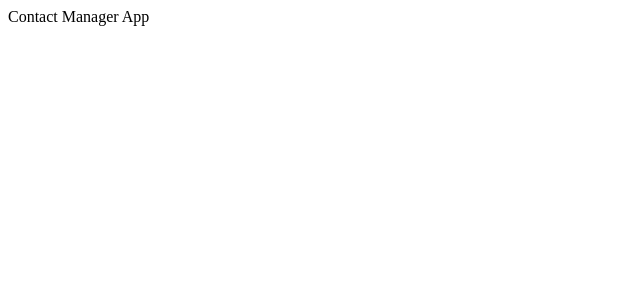
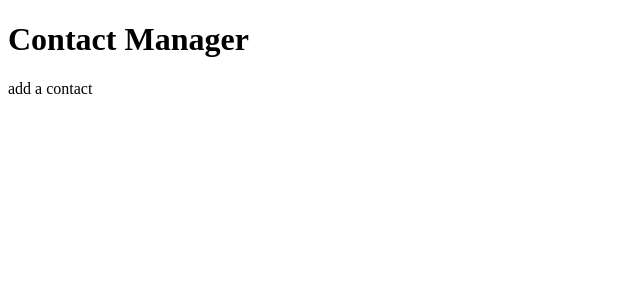
Before and after one commit to Karnveer-Grewal/contact-manager-app, a React (Create React App) app: page /add in a window 1280 px wide. Shown: the top 300 px of the page, without its empty margins (0-640 px from the left). Built offline with nearby package versions, Linux system fonts and the light colour scheme.

Commit message:
set routing for app

```diff
--- a/package.json
+++ b/package.json
@@ -8,6 +8,7 @@
     "@testing-library/user-event": "^13.5.0",
     "react": "^18.2.0",
     "react-dom": "^18.2.0",
+    "react-router-dom": "^6.8.2",
     "react-scripts": "5.0.1",
     "web-vitals": "^2.1.4"
   },
--- a/src/App.js
+++ b/src/App.js
@@ -1,7 +1,20 @@
 import React from 'react';
+import Layout from './components/Layout';
+import ContactList from './components/ContactList';
+import AddContact from './components/Add Contact';
+import { BrowserRouter, Routes, Route } from 'react-router-dom';
 
 function App() {
-  return <div className='App'>Contact Manager App</div>;
+  return (
+    <BrowserRouter>
+      <Routes>
+        <Route element={<Layout />}>
+          <Route path='/' element={<ContactList />} />
+          <Route path='/add' element={<AddContact />} />
+        </Route>
+      </Routes>
+    </BrowserRouter>
+  );
 }
 
 export default App;
--- /dev/null
+++ b/src/components/Add Contact.js
@@ -0,0 +1,7 @@
+import React from 'react';
+
+const AddContact = () => {
+  return <p>add a contact</p>;
+};
+
+export default AddContact;
--- /dev/null
+++ b/src/components/ContactList.js
@@ -0,0 +1,7 @@
+import React from 'react';
+
+const ContactList = () => {
+  return <h1>contact list</h1>;
+};
+
+export default ContactList;
--- /dev/null
+++ b/src/components/Header.js
@@ -0,0 +1,11 @@
+import React from 'react';
+
+const Header = () => {
+  return (
+    <header className='header--container'>
+      <h1>Contact Manager</h1>
+    </header>
+  );
+};
+
+export default Header;
--- /dev/null
+++ b/src/components/Layout.js
@@ -0,0 +1,14 @@
+import React from 'react';
+import { Outlet } from 'react-router-dom';
+import Header from './Header';
+
+const Layout = () => {
+  return (
+    <div className='container'>
+      <Header />
+      <Outlet />
+    </div>
+  );
+};
+
+export default Layout;
--- a/src/index.js
+++ b/src/index.js
@@ -3,8 +3,4 @@ import ReactDOM from 'react-dom/client';
 import App from './App';
 
 const root = ReactDOM.createRoot(document.getElementById('root'));
-root.render(
-  <React.StrictMode>
-    <App />
-  </React.StrictMode>
-);
+root.render(<App />);
```
Also changed, not shown: 1 other file (tests, documents, lock files or other folders).
